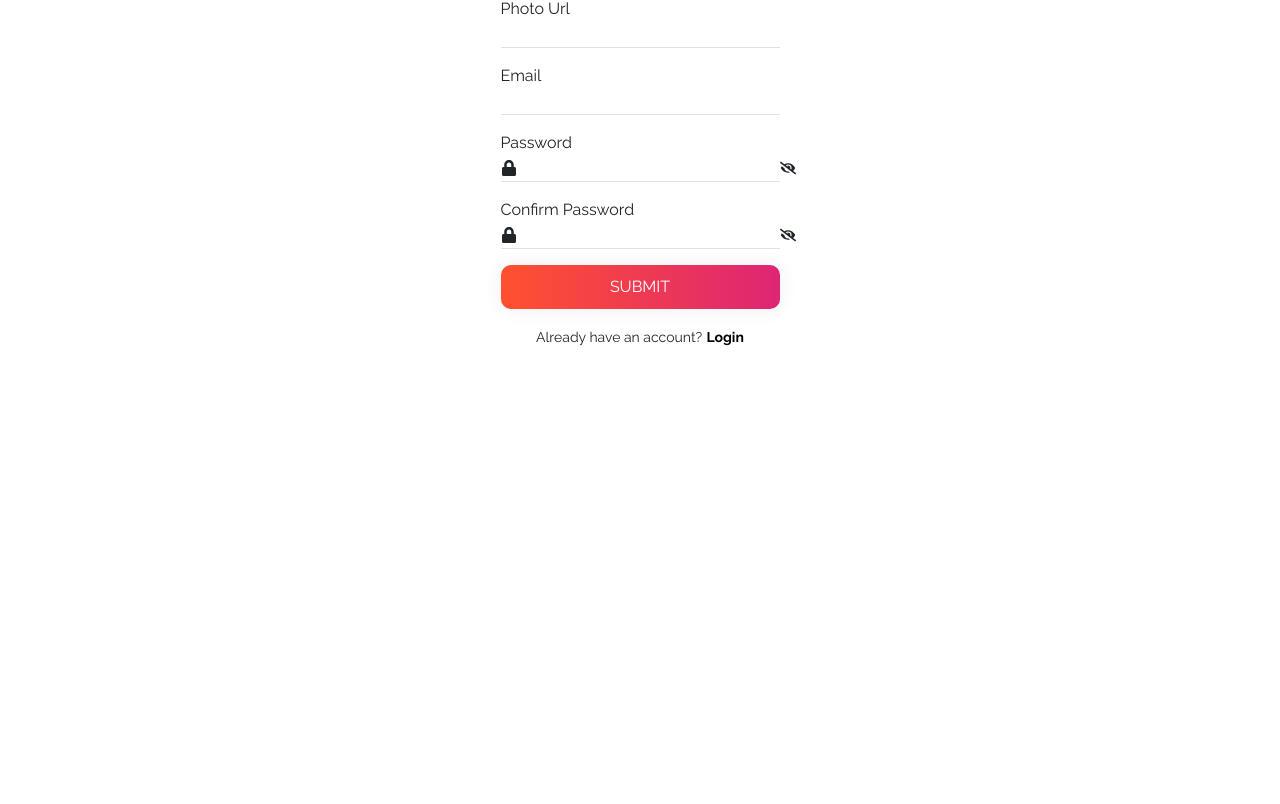
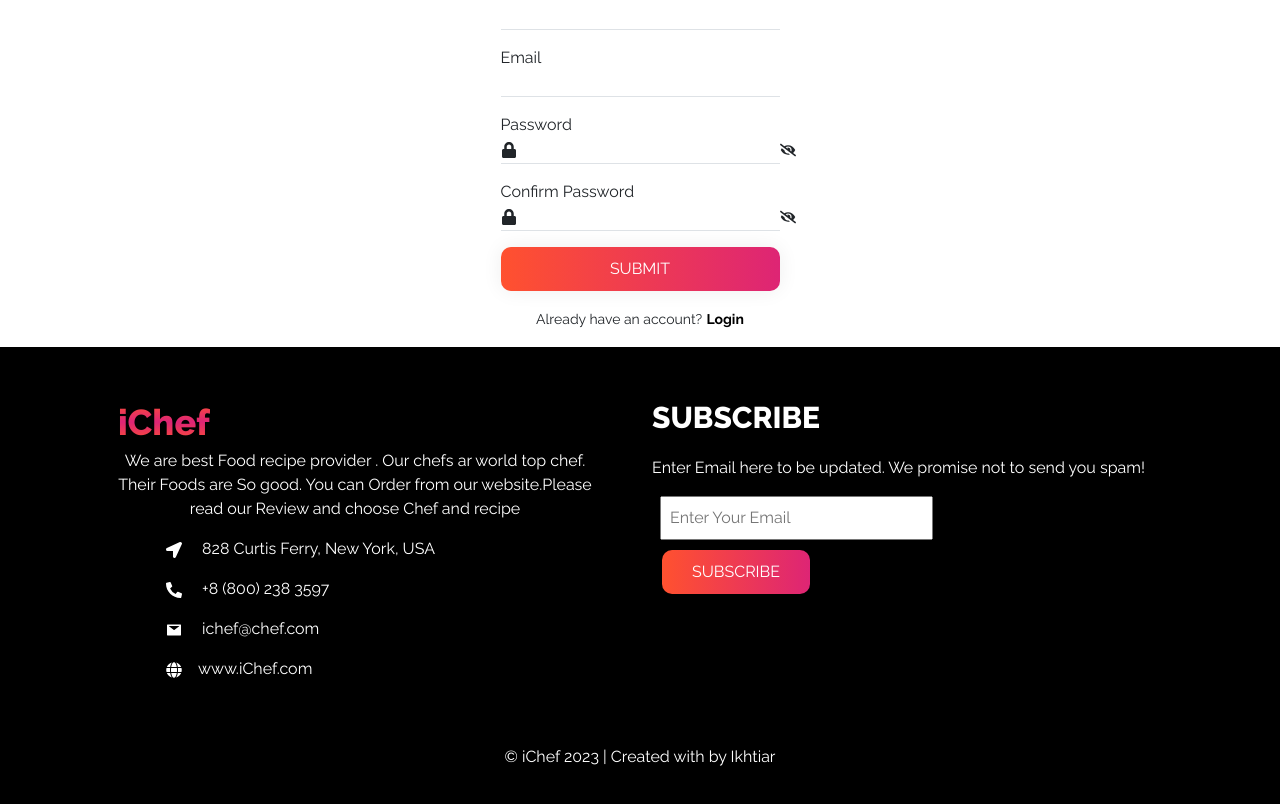
Before and after one commit to ikhtiarbabor/I-CHEF, a React (Vite) app: page /register in a window 1280 px wide. Shown: the part 370-1174 px from the top of the page. Before the commit the page ends 800 px from the top, so only its background shows below. Built offline with nearby package versions, Linux system fonts and the light colour scheme; no server answers.

Commit message:
page loader done

```diff
--- a/src/Layout/MainLayout.jsx
+++ b/src/Layout/MainLayout.jsx
@@ -7,7 +7,9 @@ const MainLayout = () => {
   return (
     <>
       <Header></Header>
-      <Outlet></Outlet>
+      <div>
+        <Outlet></Outlet>
+      </div>
       <Footer></Footer>
     </>
   );
--- a/src/index.css
+++ b/src/index.css
@@ -49,13 +49,24 @@ btn-home:hover {
 .navbar-collapse {
   flex-grow: 0 !important;
 }
-.logo {
-  font-size: 72px;
+.logo,
+.foot_logo {
+  font-size: 60px;
   background: -webkit-linear-gradient(#ff512f, #dd2476, #ff512f);
   -webkit-background-clip: text;
   -webkit-text-fill-color: transparent;
   font-weight: 900;
   padding: 0;
+}
+.foot_logo {
+  font-size: 36px;
+}
+.subscribe {
+  font-size: 30px;
+  font-weight: 900;
+}
+.subscribe-btn {
+  box-shadow: 0 0 20px transparent;
 }
 .nav-link {
   padding: 15px 20px;
--- /dev/null
+++ b/src/pages/loader/Loader.jsx
@@ -0,0 +1,15 @@
+import React from 'react';
+import { Container } from 'react-bootstrap';
+import preloader from '../../assets/preloader.gif';
+
+const Loader = () => {
+  return (
+    <Container className='mx-auto'>
+      <div className='w-50 mx-auto h-100 d-flex align-items-center justify-content-center'>
+        <img src={preloader} alt='' />
+      </div>
+    </Container>
+  );
+};
+
+export default Loader;
--- a/src/pages/login/Login.jsx
+++ b/src/pages/login/Login.jsx
@@ -4,11 +4,11 @@ import PageBanner from '../../shared/PageBanner';
 import { FcGoogle } from 'react-icons/fc';
 import { FaGithub, FaEye, FaEyeSlash, FaLock } from 'react-icons/fa';
 import { AiTwotoneMail } from 'react-icons/ai';
-import { Link, useLocation, useNavigate } from 'react-router-dom';
+import { Link, Navigate, useLocation, useNavigate } from 'react-router-dom';
 import { AuthContext } from '../../providers/AuthProvider';
 
 const Login = () => {
-  const { signInGoogle, setUser, loginUser } = useContext(AuthContext);
+  const { signInGoogle, setUser, loginUser, user } = useContext(AuthContext);
   const [showPass, setShowPass] = useState(false);
   const location = useLocation();
   console.log(location);
@@ -48,6 +48,9 @@ const Login = () => {
   };
   return (
     <>
+      {user ? (
+        <Navigate to='/'></Navigate>
+      ) : (
         <Container className='mx-auto flex justify-content-center'>
           <div className='text-center py-5 w-25 mx-auto'>
             <h1>Wel Come Back</h1>
@@ -139,6 +142,7 @@ const Login = () => {
             </p>
           </form>
         </Container>
+      )}
     </>
   );
 };
--- a/src/pages/register/Register.jsx
+++ b/src/pages/register/Register.jsx
@@ -1,11 +1,11 @@
 import React, { useContext, useState } from 'react';
 import { Container } from 'react-bootstrap';
 import { FaEye, FaEyeSlash, FaLock } from 'react-icons/fa';
-import { Link } from 'react-router-dom';
+import { Link, Navigate } from 'react-router-dom';
 import { AuthContext } from '../../providers/AuthProvider';
 
 const Register = () => {
-  const { createUser, setUser } = useContext(AuthContext);
+  const { createUser, setUser, user } = useContext(AuthContext);
   const [showPass, setShowPass] = useState(false);
   const [showConfirmPass, setShowConfirmPass] = useState(false);
   const [err, setErr] = useState('');
@@ -51,6 +51,10 @@ const Register = () => {
       });
   };
   return (
+    <>
+      {user ? (
+        <Navigate to='/'></Navigate>
+      ) : (
         <Container>
           <div className='text-center py-5 w-25 mx-auto'>
             {' '}
@@ -156,6 +160,8 @@ const Register = () => {
             </p>
           </form>
         </Container>
+      )}
+    </>
   );
 };
 
--- a/src/shared/Footer.jsx
+++ b/src/shared/Footer.jsx
@@ -1,7 +1,69 @@
 import React from 'react';
+import { Col, Container, Row } from 'react-bootstrap';
+import { Link } from 'react-router-dom';
+import { FaLocationArrow, FaPhoneAlt, FaGlobe } from 'react-icons/fa';
+import { AiFillMail } from 'react-icons/ai';
 
 const Footer = () => {
-  return <footer></footer>;
+  return (
+    <footer className='bg-black text-white py-5'>
+      <Container>
+        <Row>
+          <Col md={6} className='px-5 d-flex flex-column'>
+            <Link to='/' className='text-decoration-none p-0'>
+              <span className='foot_logo'>iChef</span>
+            </Link>
+            <p className='text-center'>
+              We are best Food recipe provider . Our chefs ar world top chef.
+              Their Foods are So good. You can Order from our website.Please
+              read our Review and choose Chef and recipe
+            </p>
+            <div className='ps-5'>
+              <p>
+                <span className='pe-3'>
+                  <FaLocationArrow></FaLocationArrow>{' '}
+                </span>
+                <span>828 Curtis Ferry, New York, USA</span>
+              </p>
+              <p>
+                <span className='pe-3'>
+                  <FaPhoneAlt></FaPhoneAlt>{' '}
+                </span>
+                <span>+8 (800) 238 3597</span>
+              </p>
+              <p>
+                <span className='pe-3'>
+                  <AiFillMail></AiFillMail>{' '}
+                </span>
+                <span>ichef@chef.com</span>
+              </p>
+              <p>
+                <span className='pe-3'>
+                  <FaGlobe></FaGlobe>
+                </span>
+                <span>www.iChef.com</span>
+              </p>
+            </div>
+          </Col>
+          <Col md={6}>
+            <p className='subscribe'>SUBSCRIBE</p>
+            <p>
+              Enter Email here to be updated. We promise not to send you spam!
+            </p>
+            <input
+              type='email'
+              placeholder='Enter Your Email'
+              className='p-2 w-50 ms-2'
+            />
+            <button className='btn-home subscribe-btn'>Subscribe</button>
+          </Col>
+        </Row>
+        <p className='text-center pt-5'>
+          &copy; iChef 2023 | Created with by Ikhtiar
+        </p>
+      </Container>
+    </footer>
+  );
 };
 
 export default Footer;
```
Lines whose indentation alone changed are shown as unchanged.
